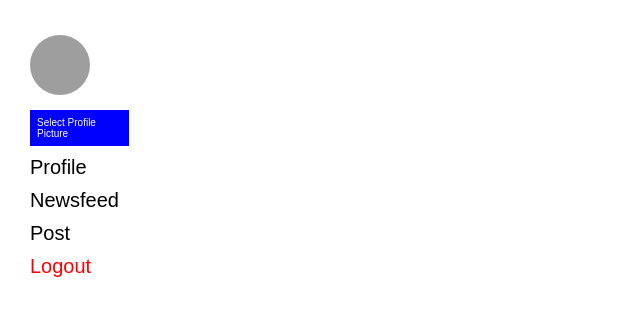
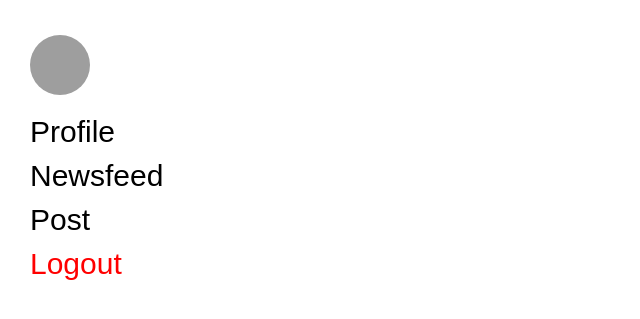
Before and after one commit to Joe-Powell/antisocial_media, a PHP site: page / in a window 1280 px wide. Shown: the top 319 px of the page, without its empty margins (0-640 px from the left). Run offline with PHP 8.4, Linux system fonts and the light colour scheme; the visitor is signed in with stand-in values (Sample User, id 1); data that the repository does not hold is empty; some libraries are stand-ins or nearby versions; grey boxes are pictures that could not be loaded.

Commit message:
Update style.css

```diff
--- a/style.css
+++ b/style.css
@@ -63,9 +63,7 @@
        text-align:center;
     }
 
-    form {
-      display: block;
-    }
+
 
     .form-login {
         /* display: flex;
@@ -97,9 +95,9 @@
 
     }
 
-    button[type='submit']{
+    .form-login button[type='submit']{
         width:90%;
-        height: fit-content;
+        height: 50px;
         margin: auto;
         border-radius: 5px;
         background-color: orange;
@@ -109,6 +107,12 @@
 
     #submit_new_pro_pic {
        display: none;
+    }
+
+    .ionForProPic {
+
+
+
     }
 
 
@@ -149,15 +153,18 @@
 
 
         .profileUploadLabel {
-            /*opacity:0;*/
-            /*transition: 0.7s ease-in-out;*/
+
             background-color: blue;
             color: white;
-            width:70%;
+            width:70px;
             padding: 7px;
             font-size: 10px;
 
         }
+
+        .profileUploadForm {
+            display: none;
+         }
 
 
 
@@ -165,7 +172,7 @@
        border:none;
        background-color: white;
        color:red;
-       font-size: 20px;
+       font-size: 30px;
         }
 
 
@@ -180,7 +187,7 @@
       padding:5px 0px;
       background-color: white;
       color:black;
-      font-size: 20px;
+      font-size: 30px;
       width:fit-content;
 
 
@@ -383,19 +390,17 @@
                 display: flex;
                 flex-direction: row;
 
+               }
 
 
-                }
-            .profileUploadForm {
 
-            }
 
         .navbar ul li {
-            font-size: 10px;
+            font-size: 20px;
         }
 
          .navbar ul button {
-            font-size: 10px;
+            font-size: 20px;
 
 
 
```
